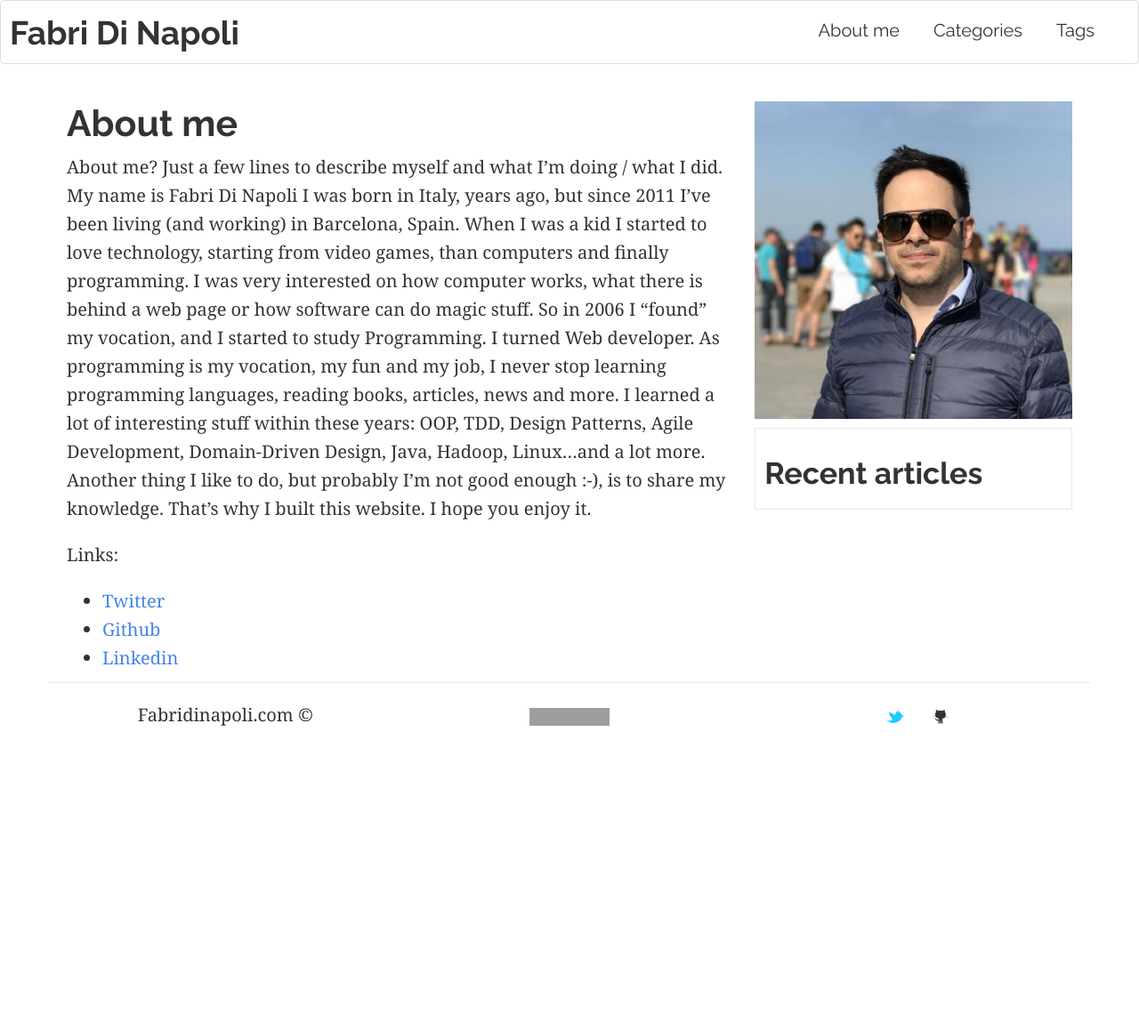
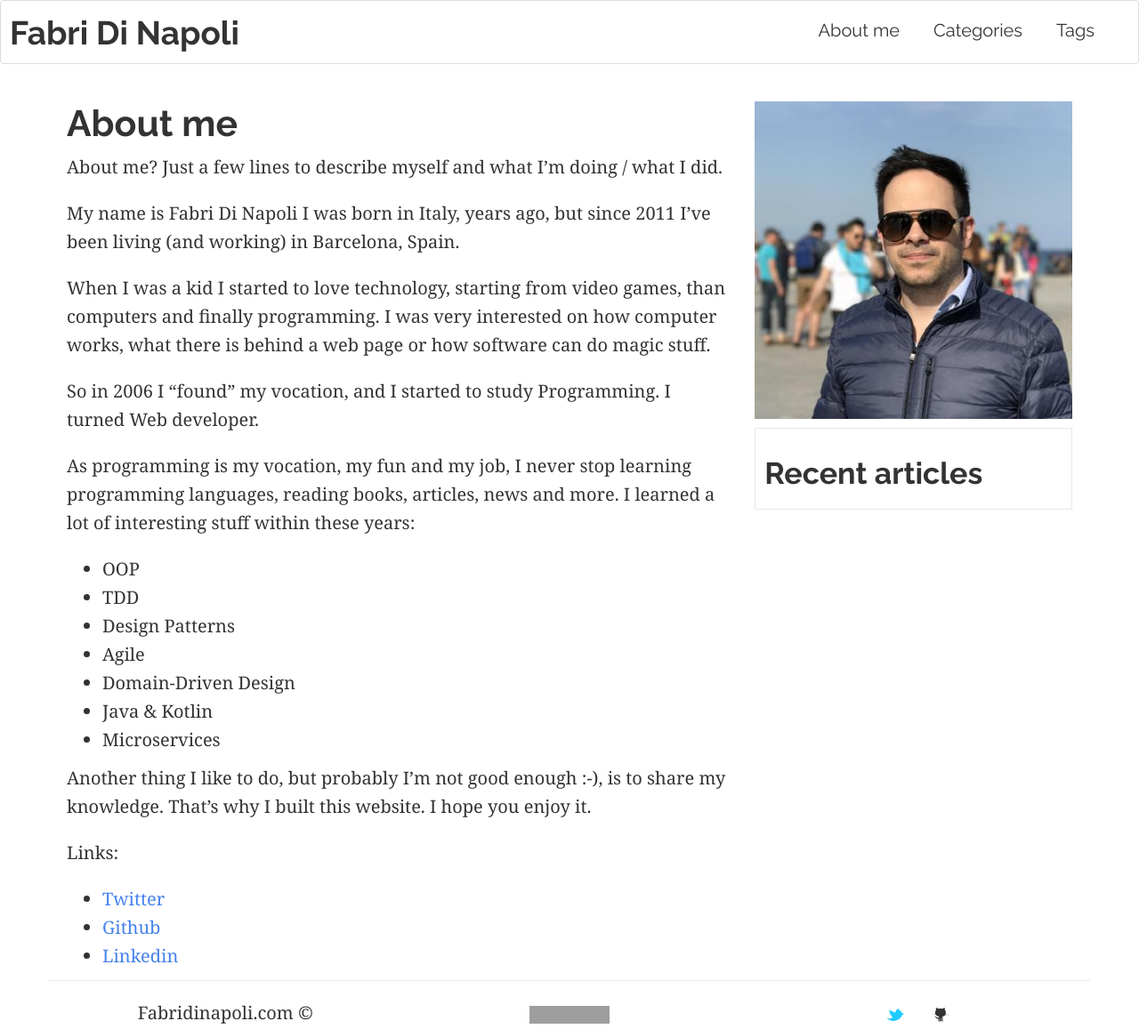
Before and after one commit to Hyunk3l/hyunk3l.github.io, a Jekyll site: the page built from about-me.markdown, in a window 1280 px wide. Shown: the whole page at 89% size. Built offline with Jekyll 4.4.1, drawn with Linux system fonts in a browser that asks for light colours; before the commit the page ends 900 px from its top, so only the background shows below that; grey boxes are pictures that could not be loaded.

Commit message:
Update about me

```diff
--- a/about-me.markdown
+++ b/about-me.markdown
@@ -7,15 +7,28 @@ image: fabri.jpeg
 ---
 
 About me? Just a few lines to describe myself and what I'm doing / what I did.
+
 My name is Fabri Di Napoli
 I was born in Italy, years ago, but since 2011 I've been living (and working) in Barcelona, Spain.
+
 When I was a kid I started to love technology, starting from video games, than computers and finally programming.
 I was very interested on how computer works, what there is behind a web page or how software can do magic stuff.
+
 So in 2006 I "found" my vocation, and I started to study Programming. I turned Web developer.
+
 As programming is my vocation, my fun and my job, I never stop learning programming languages, reading books, articles, news and more.
-I learned a lot of interesting stuff within these years: OOP, TDD, Design Patterns, Agile Development, Domain-Driven Design, Java, Hadoop, Linux...and a lot more.
+I learned a lot of interesting stuff within these years:
+- OOP
+- TDD
+- Design Patterns
+- Agile
+- Domain-Driven Design
+- Java & Kotlin
+- Microservices
+
 Another thing I like to do, but probably I'm not good enough :-), is to share my knowledge.
-That's why I built this website. I hope you enjoy it.
+That's why I built this website.
+I hope you enjoy it.
 
 Links:
 
```
